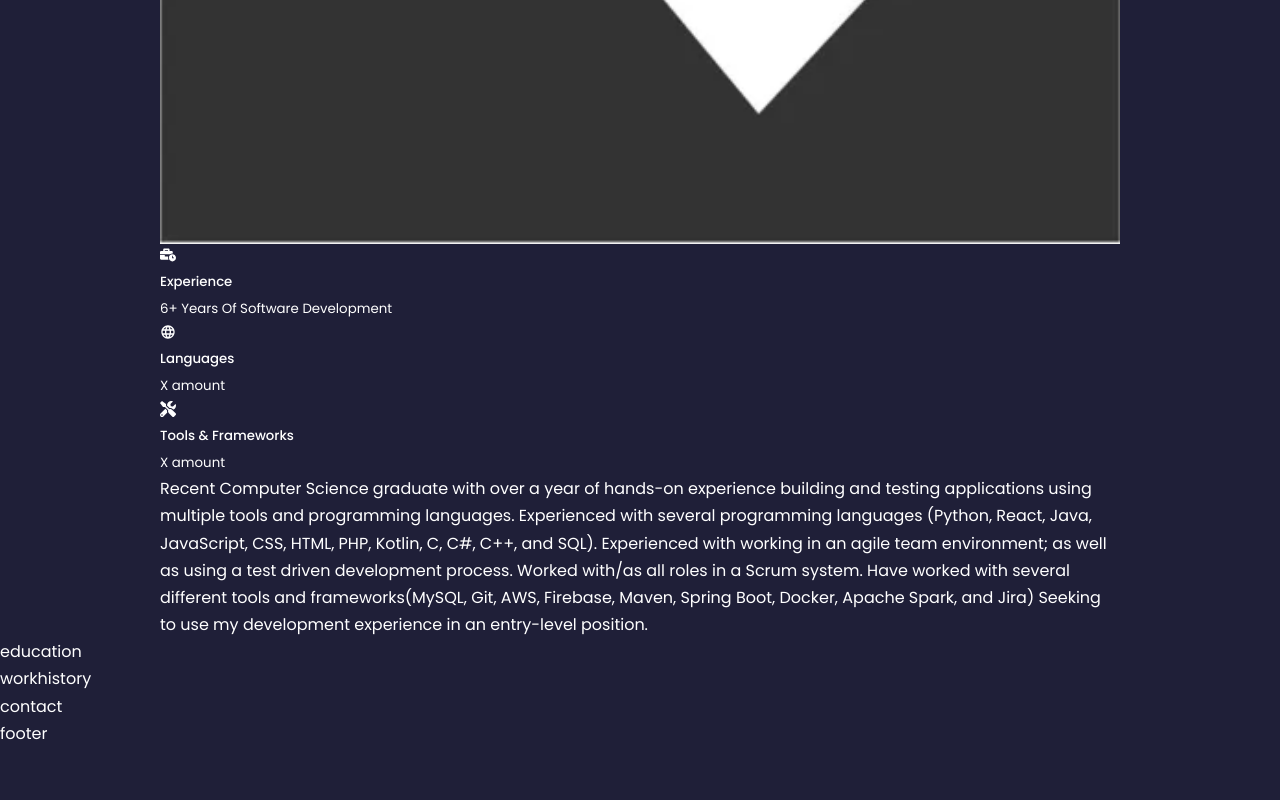
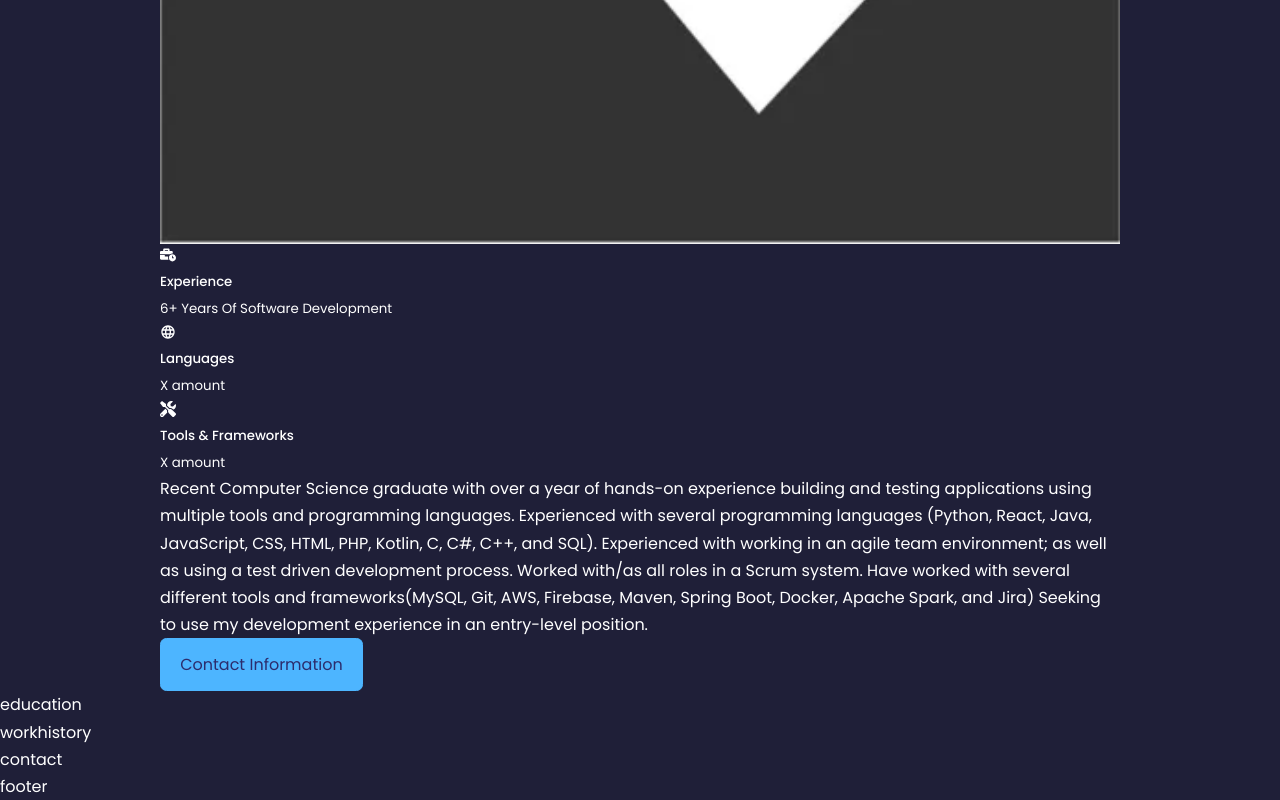
Before and after one commit to ParkerBalbach/online_resume, a React (Create React App) app: page / in a window 1280 px wide. Shown: the part 1670-2470 px from the top of the page. Before the commit the page ends 2417 px from the top, so only its background shows below. Built offline with nearby package versions, Linux system fonts and the light colour scheme.

Commit message:
Added contact button

```diff
--- a/src/components/about/about.jsx
+++ b/src/components/about/about.jsx
@@ -41,6 +41,8 @@ const about = () => {
           an agile team environment; as well as using a test driven development process. Worked with/as all roles in a Scrum system. Have worked with several different
           tools and frameworks(MySQL, Git, AWS, Firebase, Maven, Spring Boot, Docker, Apache Spark, and Jira) Seeking to use my development experience in an entry-level position.
           </p>
+
+          <a href="#contact" className='btn btn-primary'>Contact Information</a>
         </div>
       </div>
     </section>
```
